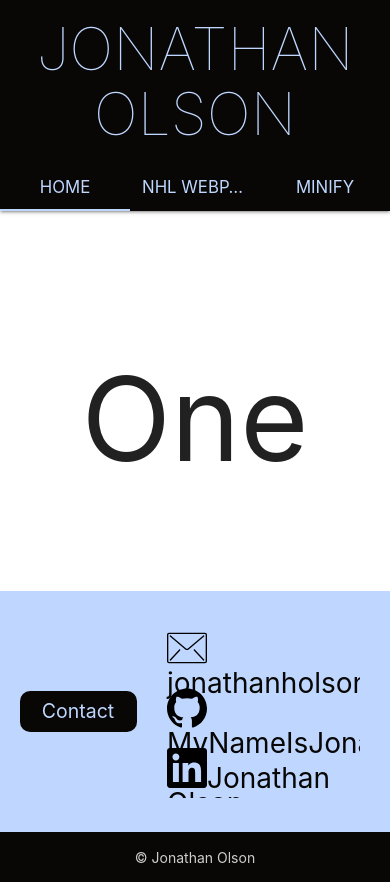
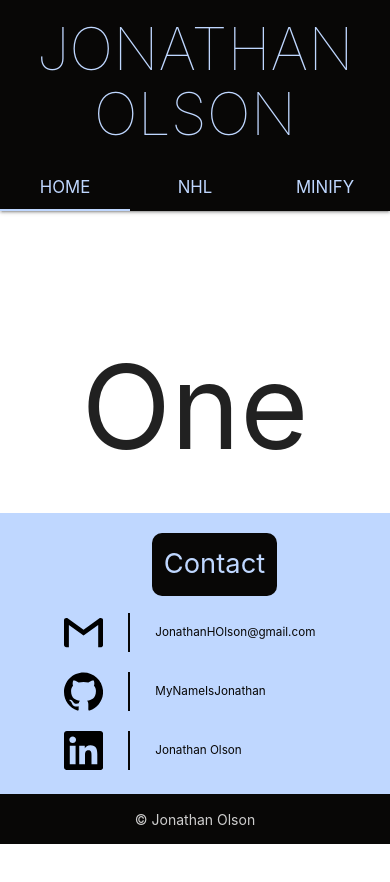
Before and after one commit to MyNameIsJonathan/PortfolioWebsite, a React (Create React App) app in the folder portfolio_app/: page / in a window 390 px wide. After the commit the page ends 844 px from the top, so only its background shows below. Built offline with nearby package versions, Linux system fonts and the light colour scheme.

Commit message:
Included Mobile-Friendly Footer

```diff
--- a/portfolio_app/public/style.css
+++ b/portfolio_app/public/style.css
@@ -9,10 +9,9 @@
 
 html,
 body {
-  height: 100%;
-  /* background-color: var(--darkest); */
+  height: 100vh;
 }
 
 #root {
-  height: 100%;
+  height: 100vh;
 }
--- a/portfolio_app/src/App.css
+++ b/portfolio_app/src/App.css
@@ -10,6 +10,17 @@
 nav {
   background-color: var(--black);
   height: auto;
+}
+
+footer {
+  position: fixed;
+  bottom: 0;
+  left: 0;
+  width: 100%;
+}
+
+svg {
+  height: 100%;
 }
 
 .navbar-name {
@@ -57,21 +68,18 @@ nav {
 }
 
 .contact {
-  font-size: 5vw;
+  font-size: 7vw;
   color: var(--light-blue);
   margin: 10% 0;
+  padding: 1vw 3vw;
 }
 
 .footer-contact-text {
-  font-size: 2em;
-  margin-left: 5%;
-  text-align: center;
+  font-size: 3vw;
+  margin-left: 25px;
+  border-left: 2px solid var(--black);
+  padding-left: 25px;
   height: 100%;
-  display: contents;
-}
-
-.footer-contact-icon {
-  height: auto;
 }
 
 .contact-container {
@@ -80,16 +88,22 @@ nav {
   justify-content: center;
 }
 
-svg {
-  height: 100%;
-}
-
 .collection {
   border: none;
+  /* min-width: 90vw; */
 }
 
 .collection .collection-item {
   background-color: transparent;
   border: none;
-  height: 60px;
+  height: 7vh;
 }
+
+.footer-inner {
+  display: flex;
+  flex-direction: row;
+  justify-content: space-around;
+  flex-wrap: wrap;
+  margin: 0 5%;
+  width: 100%;
+}
--- a/portfolio_app/src/Components/Footer.jsx
+++ b/portfolio_app/src/Components/Footer.jsx
@@ -8,38 +8,31 @@ class Footer extends React.Component {
   render() {
     return (
       <footer className="page-footer">
-        <div className="container footer-top">
-          <div className="row valign-wrapper">
-            <div className="col s4 valign-wrapper contact-container">
+        <div className="row valign-wrapper footer-inner">
+          <div className="valign-wrapper contact-container">
             <h5 className="contact">Contact</h5>
           </div>
-            <div className="col s8">
+          <div className="">
             <ul className="collection">
-                <li className="collection-item">
+              <li className="collection-item valign-wrapper">
                 <EmailLogo />
-                  {/* jonathanholson@gmail.com */}
-                  <span className="footer-contact-text">
-                    jonathanholson@gmail.com
+                <span className="footer-contact-text valign-wrapper">
+                  JonathanHOlson@gmail.com
                 </span>
               </li>
-                <li className="collection-item">
-                  <span className="footer-contact-icon">
+              <li className="collection-item valign-wrapper">
                 <GitHubLogo />
-                  </span>
-                  <span className="footer-contact-text center-align">
+                <span className="footer-contact-text valign-wrapper">
                   MyNameIsJonathan
                 </span>
-                  {/* <span className="footer-contact-text">MyNameIsJonathan</span> */}
               </li>
-                <li className="collection-item">
-                  <span className="footer-contact-icon">
+              <li className="collection-item valign-wrapper">
                 <LinkedInLogo />
+                <span className="footer-contact-text valign-wrapper flow-text">
+                  Jonathan Olson
                 </span>
-                  <span className="footer-contact-text">Jonathan Olson</span>
-                  {/* <p className="footer-contact-text col s8">Jonathan Olson</p> */}
               </li>
             </ul>
-            </div>
           </div>
         </div>
         <div className="footer-copyright footer-bottom">
--- a/portfolio_app/src/Components/Navbar.jsx
+++ b/portfolio_app/src/Components/Navbar.jsx
@@ -27,7 +27,7 @@ class Navbar extends React.Component {
             </li>
             <li className="tab col s4">
               <a href="#PageTwo" className="tab-title">
-                NHL Webpage
+                NHL
               </a>
             </li>
             <li className="tab col s4">
--- a/portfolio_app/src/Components/PageOne.jsx
+++ b/portfolio_app/src/Components/PageOne.jsx
@@ -5,7 +5,7 @@ const PageOne = props => {
     <div id="PageOne" className="col s12">
       <div className="valign-wrapper">
         <div className="container">
-          <h1 className="welcome-hello valign-wrapper center-align">One</h1>
+          <h3 className="welcome-hello valign-wrapper center-align">One</h3>
         </div>
       </div>
     </div>
--- a/portfolio_app/src/Components/PageThree.jsx
+++ b/portfolio_app/src/Components/PageThree.jsx
@@ -5,7 +5,7 @@ const PageThree = props => {
     <div id="PageThree" className="col s12">
       <div className="valign-wrapper">
         <div className="container">
-          <h1 className="welcome-hello valign-wrapper center-align">Three</h1>
+          <h3 className="welcome-hello valign-wrapper center-align">Three</h3>
         </div>
       </div>
     </div>
--- a/portfolio_app/src/Components/PageTwo.jsx
+++ b/portfolio_app/src/Components/PageTwo.jsx
@@ -5,7 +5,7 @@ const PageTwo = props => {
     <div id="PageTwo" className="col s12">
       <div className="valign-wrapper">
         <div className="container">
-          <h1 className="welcome-hello valign-wrapper center-align">Two</h1>
+          <h3 className="welcome-hello valign-wrapper center-align">Two</h3>
         </div>
       </div>
     </div>
```
Also changed, not shown: portfolio_app/src/Components/email.svg. Lines whose indentation alone changed are shown as unchanged.
